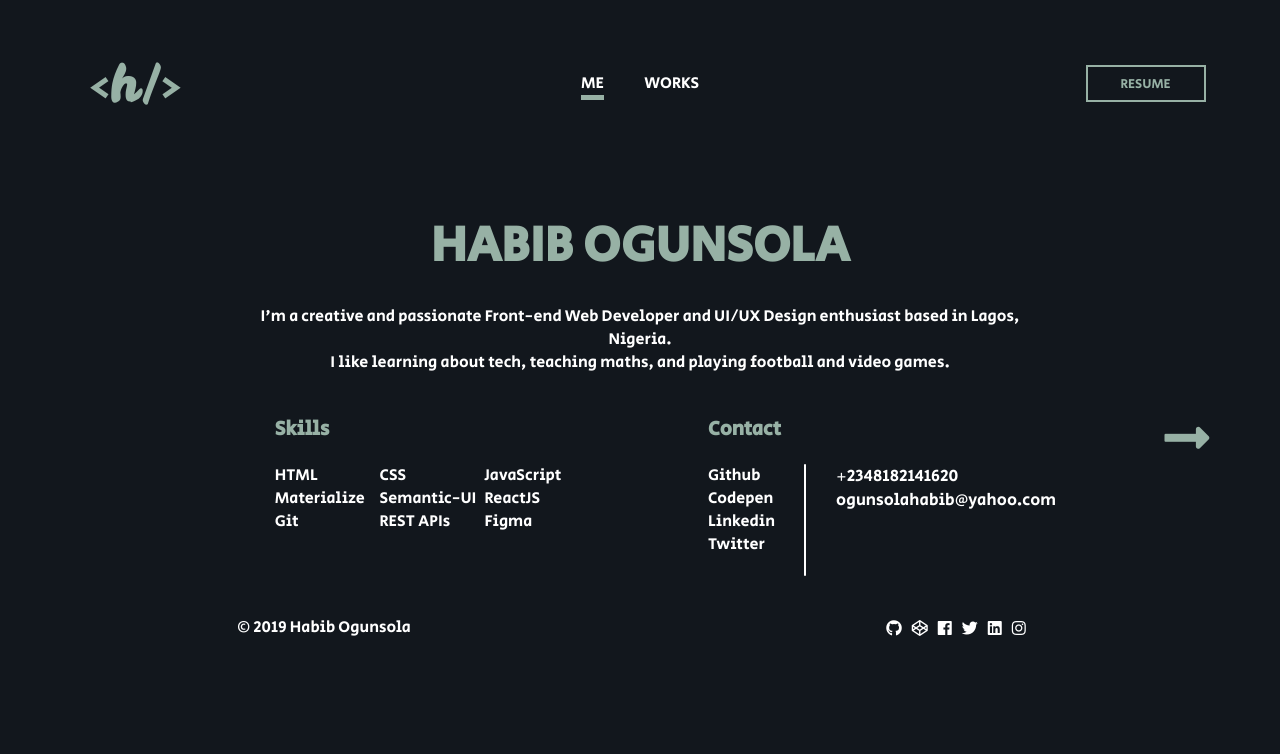
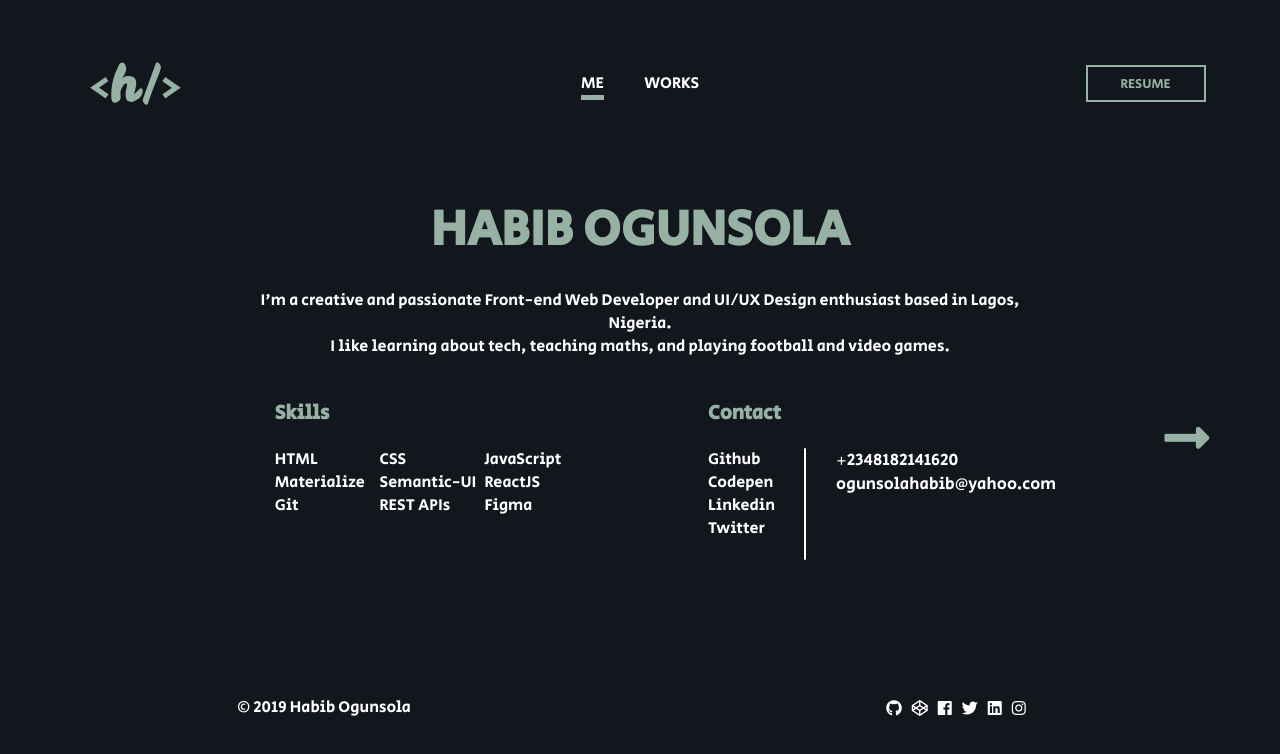
Before and after one commit to ogunsolahabib/portfolio-one, a React (Create React App) app: page / in a window 1280 px wide. Shown: the top 754 px of the page. Built offline with nearby package versions, Linux system fonts and the light colour scheme.

Commit message:
sticky footer

```diff
--- a/public/style.css
+++ b/public/style.css
@@ -1,5 +1,8 @@
 * {
   box-sizing: border-box;
+}
+html, body{
+  height: 100%;
 }
 a {
   text-decoration: none;
@@ -71,7 +74,17 @@ nav .right {
   line-height: 1em;
 }
 .matter {
-  margin: 1em 10em;
+  margin-left: 10em;
+  margin-right: 10em;
+  min-height: 100%;
+  margin-bottom: -40px;
+}
+.matter:after{
+  content:"";
+  display: block;
+}
+footer, .matter:after{
+  height: 40px;
 }
 
 .large-text {
@@ -196,8 +209,11 @@ nav .right {
   margin: 0.5em;
 }
 
+footer{
+  margin-top: 7em;
+}
 
-footer {
+footer > div {
   display: grid;
   grid-template-columns: 1fr 1fr;
   text-align: center;
@@ -208,6 +224,7 @@ footer ul {
   display: grid;
   grid-auto-flow: column;
   align-items: center;
+  line-height: 100%;
 }
 footer ul li {
   display: inline-block;
--- a/src/components/Footer.js
+++ b/src/components/Footer.js
@@ -2,7 +2,8 @@ import React from "react";
 const Footer = props => {
   return (
     <footer>
-      <p>&copy; 2019 Habib Ogunsola</p>
+      <div>
+        <p>&copy; 2019 Habib Ogunsola</p>
       <ul>
         <li>
           <a target="_blank" rel="noopener noreferrer" href="https://github.com/ogunsolahabib">
@@ -35,7 +36,9 @@ const Footer = props => {
           </a>
         </li>
       </ul>
-    </footer>
+
+      </div>
+      </footer>
   );
 };
 export default Footer;
```
